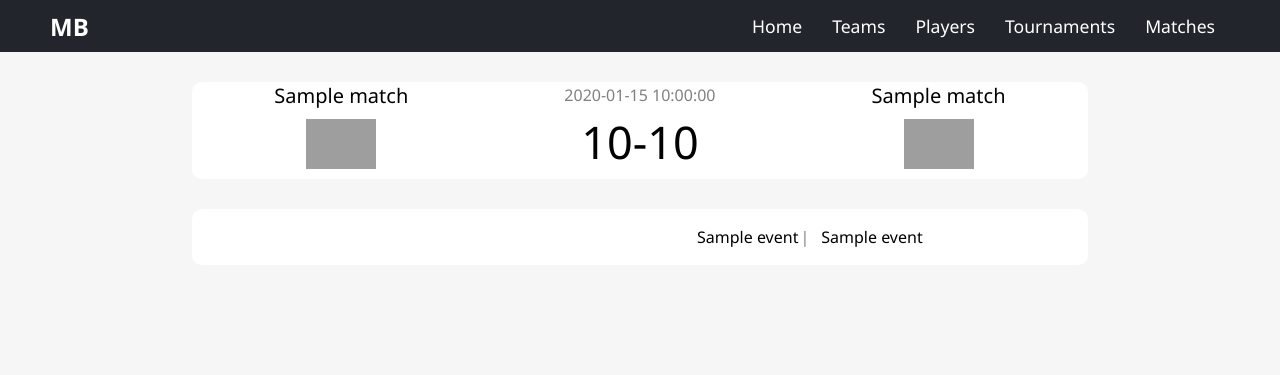
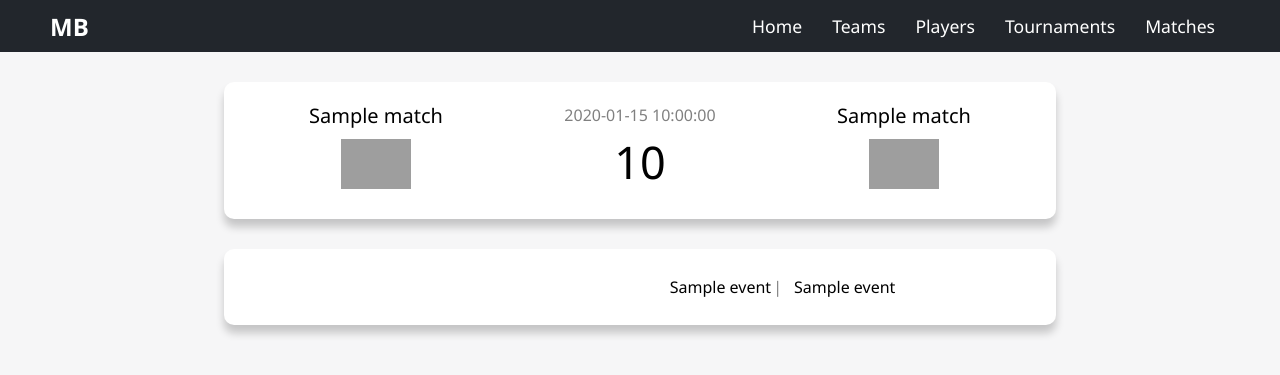
Before and after one commit to Plastic0cean/WorldCupDashboards, a Flask app: template source/Templates/match_details.html in a window 1280 px wide. Shown: the top 375 px of the page. Run offline with Flask 2, Linux system fonts and the light colour scheme; the template is opened without the code that fills it: most values are stand-ins (such as "Sample title", 1, 10 or a date in 2020); data that the repository does not hold is empty; some libraries are stand-ins or nearby versions; grey boxes are pictures that could not be loaded.

Commit message:
replace scorecard html with jinja macro

```diff
--- a/source/Templates/match_details.html
+++ b/source/Templates/match_details.html
@@ -1,3 +1,4 @@
+{% import 'scorecard.html' as scorecard %}
 {% extends "main.html" %}
 
 {% block head %}
@@ -6,25 +7,12 @@
 {% endblock head %}
 
 {% block content %}
-<section class="match-details-header">
-  <div class="scorecard">
-    <div class="team">
-      <a href="{{url_for('teams.team_details', team_id=match.home_team_id)}}">{{match.home_team_name}}</a>
-      <img src="{{url_for('teams.display_flag', team_id=match.home_team_id)}}" alt="{{match.home_team_name}}">
-    </div>
-    <div class="match-result">
-      <span class="date">{{match.match_date}}</span>
-      <span class="score">{{match.home_team_score}}-{{match.away_team_score}}</span>
-    </div>
-    <div class="team">
-      <a href="{{url_for('teams.team_details', team_id=match.away_team_id)}}">{{match.away_team_name}}</a>
-      <img src="{{url_for('teams.display_flag', team_id=match.away_team_id)}}" alt="{{match.away_team_name}}">
-    </div>
-  </div>
+
+<section class="summary">
+  {{ scorecard.scorecard(match) }}
 </section>
 
-
-<div class="match-details">
+<div class="events">
   <table>
     <tbody>
       {% for event in events %}
--- a/source/static/styles/matches.css
+++ b/source/static/styles/matches.css
@@ -1,9 +1,8 @@
 :root {
   --header-background: #333C42;
-  --element-width: 70%
+  --element-width: 65%;
+  --shadow: 0 8px 8px 0 rgba(0, 0, 0, 0.2);
 }
-
-
 
 .match-date-header {
   align-items: center;
@@ -40,10 +39,12 @@
   transition: 0.4s;
 }
 
-.accordion, .panel {
+.accordion,
+.panel {
   width: var(--element-width);
   margin: auto;
 }
+
 .match-date-header {
   margin-top: 20px;
 }
@@ -53,19 +54,15 @@
   overflow: hidden;
 }
 
-.match-details {
+.events {
   border-radius: var(--border-radius);
   margin: auto;
   width: var(--element-width);
   background-color: white;
-  padding: 10px;
+  padding: 20px;
+  box-shadow: var(--shadow);
 }
 
-
-table {
-  margin: auto;
-  width: 65%;
-}
 .left {
   float: left;
 }
@@ -74,13 +71,18 @@ table {
   float: right;
 }
 
-.match-details table tbody td {
+.events table {
+  margin: auto;
+  width: 65%;
+}
+
+.events table tbody td {
   display: flex;
   align-items: center;
   gap: 5px;
 }
 
-.match-details table tbody tr {
+.events table tbody tr {
   line-height: 32px;
 }
 
@@ -99,12 +101,9 @@ img {
   height: auto;
 }
 
-.break {
-  width: 100%;
-}
-
-
-.scorecard {
+.summary .scorecard {
+  padding: 20px;
   width: var(--element-width);
+  box-shadow: var(--shadow);
   margin: 30px auto;
 }
```
